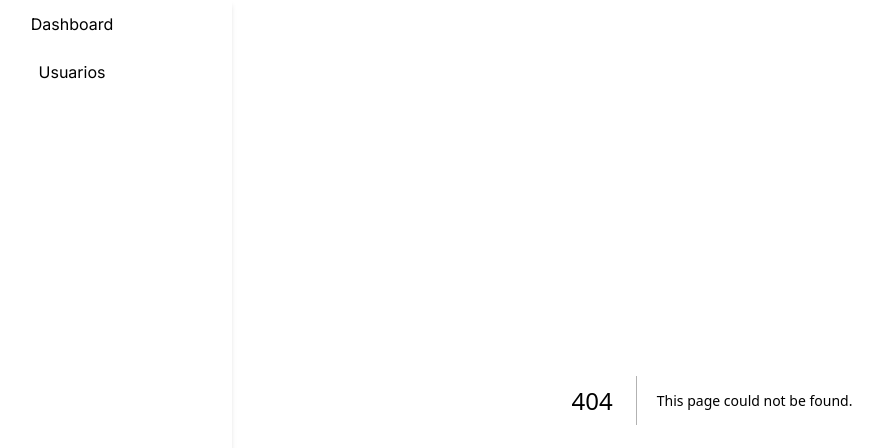
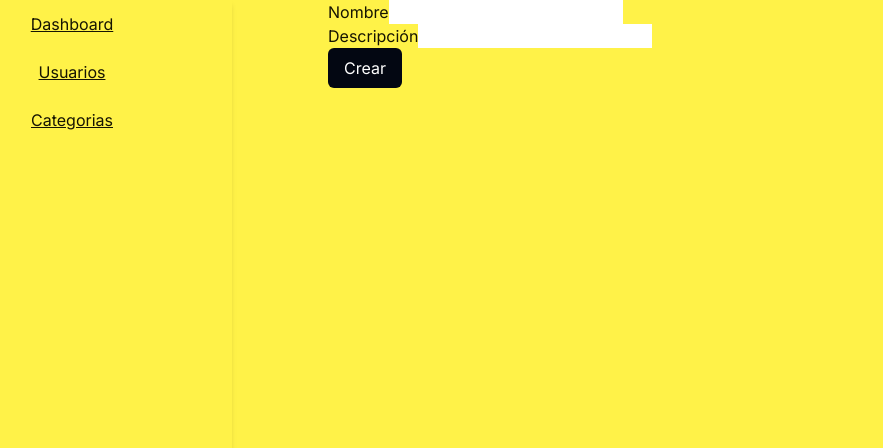
Before and after one commit to gusaln/stockbrain, a Next.js app: page /categorias/crear in a window 1280 px wide. Before the commit this address had no page. Shown: the top 448 px of the page, without its empty margins (88-971 px from the left). Built offline with nearby package versions, Linux system fonts and the light colour scheme.

Commit message:
feat: Demo de categorías

```diff
--- /dev/null
+++ b/src/app/categorias/crear/page.tsx
@@ -0,0 +1,26 @@
+export default function CrearCategoria() {
+    return (
+        <div className="w-4/5 mx-auto space-y-6">
+            <section>
+                <form action="" method="post">
+                    <div>
+                        <label htmlFor="nombre">Nombre</label>
+                        <input type="text" name="nombre" />
+                    </div>
+
+                    <div>
+                        <label htmlFor="descripcion">Descripción</label>
+                        <input type="text" name="descripcion" />
+                    </div>
+
+                    <button
+                        type="submit"
+                        className="bg-gray-950 text-white px-4 py-2 rounded-md hover:bg-gray-600 transition duration-50"
+                    >
+                        Crear
+                    </button>
+                </form>
+            </section>
+        </div>
+    );
+}
--- a/src/app/categorias/page.tsx
+++ b/src/app/categorias/page.tsx
@@ -1,3 +1,57 @@
-export default function Users() {
-    return <div className="w-4/5 mx-auto">Users</div>;
+import { Categoria } from "../../../lib/queries";
+
+
+export default function Categorias() {
+    const categorias: Categoria[] = [];
+
+    return (
+        <div className="w-4/5 mx-auto space-y-6">
+            <section className="card">
+                <table className="table">
+                    <thead>
+                        <tr>
+                            <td>Nombre</td>
+                            <td>Descripcion</td>
+                            <td></td>
+                        </tr>
+                    </thead>
+
+                    <tbody>
+                        {categorias.map((categoria) => {
+                            return (
+                                <tr key={categoria.id}>
+                                    <td>{categoria.nombre}</td>
+                                    <td>{categoria.descripcion}</td>
+                                    <td>
+                                        <button>editar</button>
+                                    </td>
+                                </tr>
+                            );
+                        })}
+                    </tbody>
+                </table>
+            </section>
+
+            <section>
+                <form action="" method="post">
+                    <div>
+                        <label htmlFor="nombre">Nombre</label>
+                        <input type="text" name="nombre" />
+                    </div>
+
+                    <div>
+                        <label htmlFor="descripcion">Descripción</label>
+                        <input type="text" name="descripcion" />
+                    </div>
+
+                    <button
+                        type="submit"
+                        className="bg-gray-950 text-white px-4 py-2 rounded-md hover:bg-gray-600 transition duration-50"
+                    >
+                        Crear
+                    </button>
+                </form>
+            </section>
+        </div>
+    );
 }
--- a/src/app/layout.tsx
+++ b/src/app/layout.tsx
@@ -19,6 +19,10 @@ const rutas = [
         text: "Usuarios",
         href: "/usuarios",
     },
+    {
+        text: "Categorias",
+        href: "/categorias",
+    },
 ];
 
 function Navbar() {
@@ -26,7 +30,7 @@ function Navbar() {
         <nav className="w-full h-full shadow-md flex flex-col justify-start">
             {rutas.map((r) => {
                 return (
-                    <Link key={r.text} className="flex items-center justify-center h-12" href={r.href}>
+                    <Link key={r.text} className="flex items-center justify-center h-12 link" href={r.href}>
                         {r.text}
                     </Link>
                 );
@@ -41,7 +45,7 @@ export default function RootLayout({
     children: React.ReactNode;
 }>) {
     return (
-        <html lang="en">
+        <html lang="en" data-theme="cyberpunk">
             <body className={inter.className + " flex h-dvh"}>
                 <aside className="w-80 h-full ">
                     <Navbar />
```
